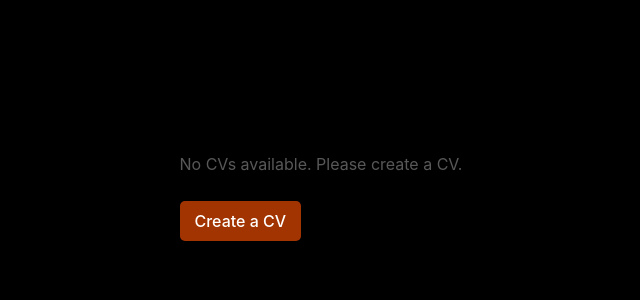
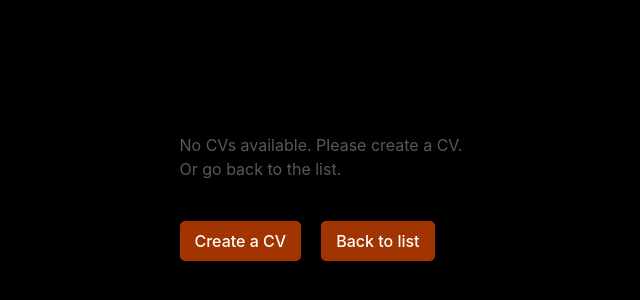
Before and after one commit to herasadikaj/cv-maker, a React (Vite) app: page /list in a window 1280 px wide. Shown: the part 206-506 px from the top of the page, without its empty margins (319-959 px from the left). Built offline with nearby package versions, Linux system fonts and the light colour scheme.

Commit message:
new update

```diff
--- a/src/components/CvList.jsx
+++ b/src/components/CvList.jsx
@@ -33,10 +33,13 @@ function CvList() {
   if (filteredCvs.length === 0) {
     return (
       <div>
-        <p>No CVs available. Please create a CV.</p>
+        <p>No CVs available. Please create a CV.<br/> Or go back to the list.</p>
+        <div className="buttons">
         <button onClick={() => navigate('/personal')} className="create-cv-button">
           Create a CV
         </button>
+        <button onClick={()=>navigate('/list')} className="create-cv-button">Back to list</button>
+        </div>
       </div>
     );
   }
--- a/src/components/pages.css
+++ b/src/components/pages.css
@@ -357,7 +357,7 @@ background-color: #A23401;;
 .cv-card-grid {
   display: grid;
   grid-template-columns: repeat(4, 1fr);
-  gap: 150px;
+  gap: 100px;
 }
 
 .cv-card {
```
